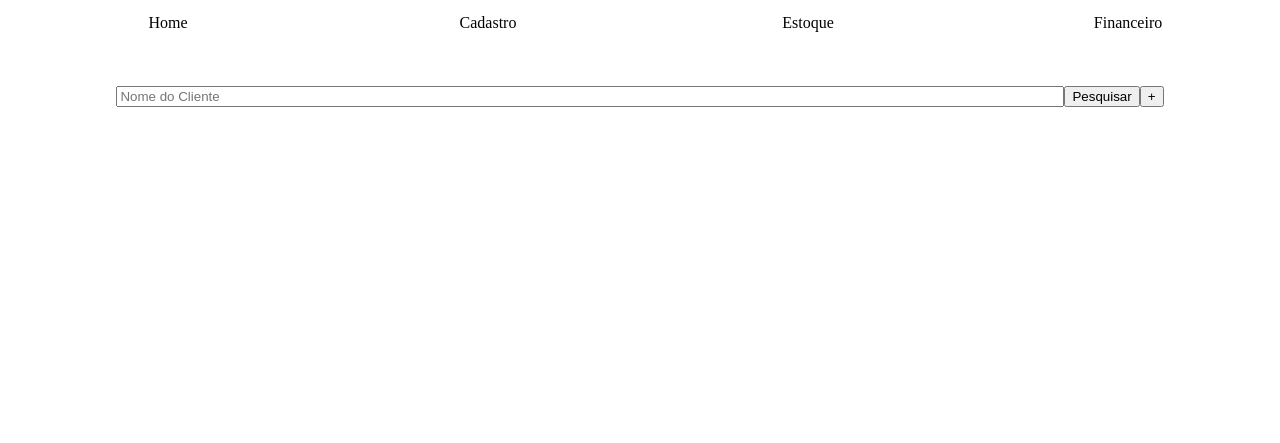
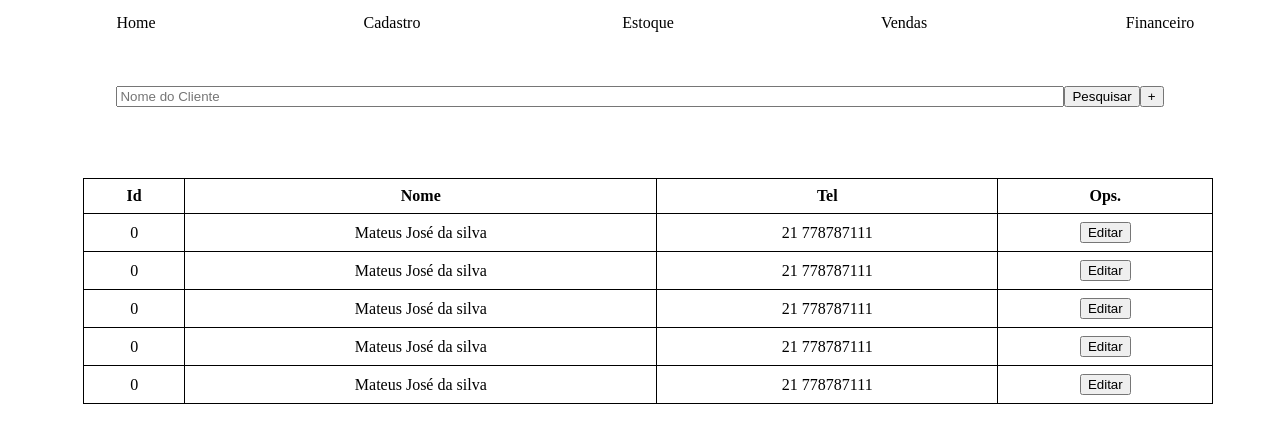
Before and after one commit to finderbit/controle_estoque_va, a Flask app: page /cadastro in a window 1280 px wide. Shown: the top 443 px of the page. Run offline with Flask 3, Linux system fonts and the light colour scheme.

Commit message:
Commit global

```diff
--- a/server/cadastro_cliente/cadastro_pessoas.py
+++ b/server/cadastro_cliente/cadastro_pessoas.py
@@ -1,19 +1,14 @@
 from flask import Blueprint, render_template, request, redirect, url_for
-# from main import receber_dados
+from json import load
 
 bp_cadastro = Blueprint("cadastro_cliente", __name__)
 
 
-"""
-cliente == cliente
-rua == rua
-bairro == bairro
-cidade == cidade
-tel == telefone
+def get_dados():
+    with open("models/user.json","r") as fp:
+        dados = load(fp)
+    return dados
 
-
-
-"""
 
 
 @bp_cadastro.route("/cadastro", methods=["POST", "GET"])
@@ -24,8 +19,9 @@ def cadastro():
         rua = request.form["rua"]
         numero = request.form["numero"]
         bairro = request.form["bairro"]
-        # print(nome, cpf, rua, numero, bairro)
-        print(nome)
-        return render_template("cadastro_pessoa.html", title_page="Cadastro de Cliente")
+
+
+        return render_template("cadastro_pessoa.html", title_page="Cadastro de Cliente",dados=get_dados())
+
     elif request.method == "GET":
-        return render_template("cadastro_pessoa.html", title_page="Cadastro de Cliente")
+        return render_template("cadastro_pessoa.html", title_page="Cadastro de Cliente",dados=get_dados())
--- /dev/null
+++ b/server/models/user.json
@@ -0,0 +1,18 @@
+{
+    "0": {
+        "name": "Mateus José da Silva",
+        "tel": "27 995900071"
+    },
+    "1": {
+        "name": "Mateus José da Silva",
+        "tel": "27 995900071"
+    },
+    "2":{
+        "name":"Mateus José da Silva",
+        "tel":"27 995900071"
+    },
+    "3":{
+        "name":"Mateus José da Silva",
+        "tel":"27 995900071"
+    }
+}
--- /dev/null
+++ b/server/static/js/modal_cadastro.js
@@ -0,0 +1,4 @@
+const areaCadastro = document.querySelector("#cadastro");
+function openCadastro() {
+    areaCadastro.showModal()
+}
--- a/server/templates/cadastro_pessoa.html
+++ b/server/templates/cadastro_pessoa.html
@@ -1,7 +1,8 @@
 <!DOCTYPE html>
 <html lang="pt-br">
 
-{% include 'partials/head.html' %}
+{% include "partials/head.html" %}
+
 <style>
     * {
         box-sizing: border-box;
@@ -33,7 +34,31 @@
     .ativo {
         display: block;
     }
+
+    #table-clientes {
+        width: 100vw;
+        padding: 12px;
+
+    }
+
+    td,
+    th {
+        text-align: center;
+        border: 1px solid black;
+        padding: 8px;
+
+    }
+
+    table {
+        margin: 0 auto;
+        border: 1px solid black;
+        border-collapse: collapse;
+        width: 90%;
+    }
 </style>
+
+</head>
+
 
 <body>
     {% include "partials/header.html" %}
@@ -45,7 +70,7 @@
                 <input type="button" value="+" onclick="openCadastro()">
             </form>
         </section>
-        <section class="cadastro oculto" id="cadastro">
+        <dialog class="cadastro" id="cadastro">
             <input type="button" onclick="fecharCadastro()" value="X">
             <form class="form-cadastro" method="post">
                 <div>
@@ -66,29 +91,50 @@
                 </div>
                 <input type="submit" value="Cadastrar">
             </form>
+        </dialog>
+        <section id="table-clientes">
+            <table>
+                <thead>
+                    <th>Id</th>
+                    <th>Nome</th>
+                    <th>Tel</th>
+                    <th>Ops.</th>
+                </thead>
+                <tbody>
+                    <tr>
+                        <td>0</td>
+                        <td>Mateus José da silva</td>
+                        <td>21 778787111</td>
+                        <td><button >Editar</button></td>
+                    </tr>
+                    <tr>
+                        <td>0</td>
+                        <td>Mateus José da silva</td>
+                        <td>21 778787111</td>
+                        <td><button >Editar</button></td>
+                    </tr>
+                    <tr>
+                        <td>0</td>
+                        <td>Mateus José da silva</td>
+                        <td>21 778787111</td>
+                        <td><button >Editar</button></td>
+                    </tr>
+                    <tr>
+                        <td>0</td>
+                        <td>Mateus José da silva</td>
+                        <td>21 778787111</td>
+                        <td><button >Editar</button></td>
+                    </tr>                    <tr>
+                        <td>0</td>
+                        <td>Mateus José da silva</td>
+                        <td>21 778787111</td>
+                        <td><button >Editar</button></td>
+                    </tr>
+                </tbody>
+            </table>
         </section>
     </main>
 </body>
-<script>
-    const areaCadastro = document.querySelector("#cadastro");
-    function openCadastro() {
-        for (const c of areaCadastro.classList) {
-            if ("oculto" === c) {
-                areaCadastro.classList.add("ativo")
-            }
-            else {
-
-                areaCadastro.classList.add("oculto")
-            }
-        }
-    }
-    function fecharCadastro() {
-        for (const c of areaCadastro.classList) {
-            if ("ativo" === c) {
-                areaCadastro.classList.remove("ativo")
-            }
-        }
-    }
-</script>
+<script src="../static/js/modal_cadastro.js"></script>
 
 </html>
--- a/server/templates/partials/header.html
+++ b/server/templates/partials/header.html
@@ -3,6 +3,7 @@
         <a href="home">Home</a>
         <a href="cadastro">Cadastro</a>
         <a href="estoque">Estoque</a>
+        <a href="vendas">Vendas</a>
         <a href="financeiro">Financeiro</a>
     </nav>
 </header>
```
Also changed, not shown: server/model.py (added, +8 -0 lines), server/templates/vendas.html (+2 -10 lines), server/mydatabase.db (added), 2 other files.
